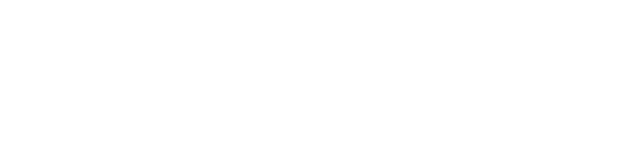
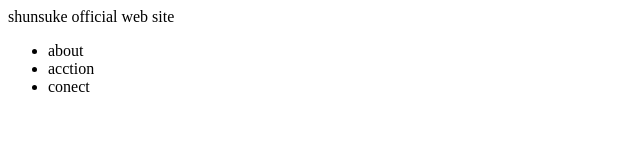
Before and after one commit to shunsuke-numano/art, a plain HTML site: page index.html in a window 1280 px wide. Shown: the whole page, without its empty margins (0-640 px from the left). Drawn offline with Linux system fonts and the light colour scheme.

Commit message:
Update index.html

```diff
--- a/index.html
+++ b/index.html
@@ -7,6 +7,16 @@
   </head>
   <body>
     <div class="header">
+      <div class="header-logo">
+        shunsuke official web site
+      </div>
+      <div class="header-list">
+        <ul>
+          <li>about</li>
+          <li>acction</li>
+          <li>conect</li>
+        </ul>
+      </div>
     </div>
     <div class="main">
     </div>
```
